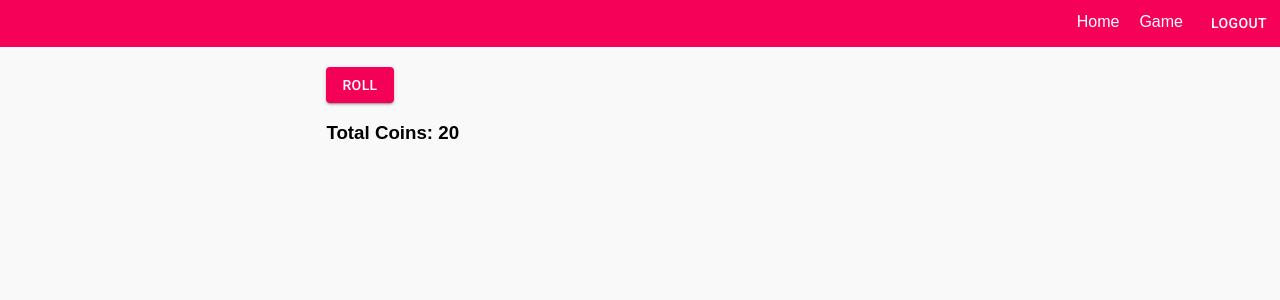
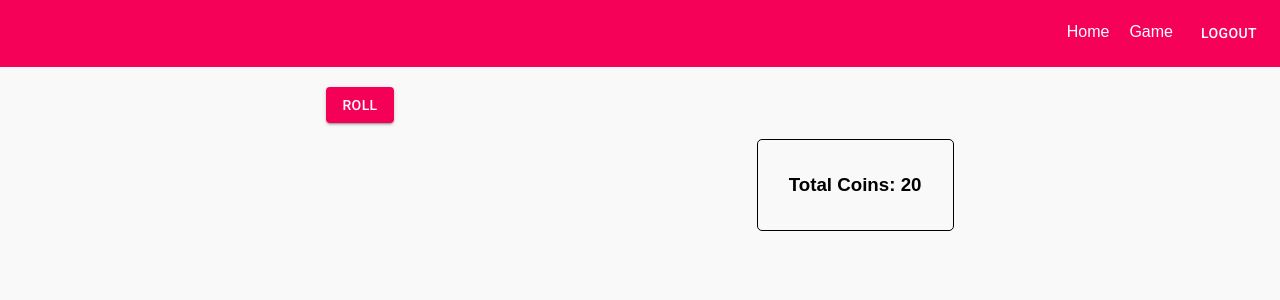
Before and after one commit to tania-dev/Gaming-test, a React (Create React App) app in the folder client/: page /game in a window 1280 px wide. Shown: the top 300 px of the page. Built offline with nearby package versions, Linux system fonts and the light colour scheme; sample sign-in values are in the browser's storage.

Commit message:
Gaming page updated

```diff
--- a/client/src/components/navigations/Navbar.jsx
+++ b/client/src/components/navigations/Navbar.jsx
@@ -1,4 +1,4 @@
-import { useEffect } from "react";
+import { useEffect, useState } from "react";
 import { useDispatch, useSelector } from "react-redux";
 import { useHistory, Link } from "react-router-dom";
 import Button from '@material-ui/core/Button';
@@ -9,12 +9,17 @@ function Navbar() {
     const dispatch = useDispatch();
     const history = useHistory();
     const state = useSelector(state => state);
+    const [user, setUser] = useState({});
 
     useEffect(() => {
         if(!state.login) {
             history.push("/login")
         }
-    }, [state, history])
+        setTimeout(function() {
+            let user = JSON.parse(localStorage.getItem('user'))
+            setUser(user)
+        }, 50);
+    }, [user, state, history])
 
     const handleLogout = () => {
         dispatch(makeLogout());
@@ -23,9 +28,15 @@ function Navbar() {
     return (
         <nav className="navbar-section">
             <div className="navbar-items">
+                {user && Object.keys(user).length > 0 ? <>
                 <Link to="/">Home</Link>
                 <Link to="/game">Game</Link>
                 <Button onClick={handleLogout}>Logout</Button>
+
+                </> : <>
+                <Link to="/login">Login</Link>
+                <Link to="/registration">Registration</Link>
+</>}
             </div>
         </nav>
     )
--- a/client/src/components/navigations/Navbar.scss
+++ b/client/src/components/navigations/Navbar.scss
@@ -1,6 +1,6 @@
 .navbar-section {
     background: #F50157;
-    padding: 5px;
+    padding: 15px;
     .navbar-items {
         text-align: right;
         a {
--- a/client/src/pages/Game/Game.jsx
+++ b/client/src/pages/Game/Game.jsx
@@ -3,11 +3,6 @@ import { useDispatch, useSelector } from "react-redux";
 import Button from '@material-ui/core/Button';
 import './Game.scss'
 import { gameStart } from '../../redux/actions';
-
-const formatter = new Intl.ListFormat('en', {
-    style: 'long',
-    type: 'conjunction'
-})
 
 function Game() {
     const [totalCoins, setTotalCoins] = useState(20);
@@ -21,7 +16,6 @@ function Game() {
     const handleRoll = () => {
         dispatch(gameStart(totalCoins - 1))
     }
-
     return (
         <div className="game-section">
             <div className="game">
@@ -29,8 +23,16 @@ function Game() {
                     <Button variant="contained" color="secondary" onClick={handleRoll}>Roll</Button>
                 </div>
                 <div className="items-section">
-                    <p>{formatter.format(state.game.items)}</p>
-                    <h3>Total Coins: {state.game.coins}</h3>
+                    <div className="items">
+                        {state.game.items.map((item, index) => {
+                            return (
+                                <p key={index} className="item">{item}</p>
+                            )
+                        })}
+                    </div>
+                    <div className="coins-section">
+                        <h3>Total Coins: {state.game.coins}</h3>
+                    </div>
                 </div>
             </div>
         </div>
--- a/client/src/pages/Game/Game.scss
+++ b/client/src/pages/Game/Game.scss
@@ -3,5 +3,34 @@
     margin: 0 auto;
     .game {
         margin-top: 20px;
+        .items-section {
+            display: flex;
+            flex-wrap: wrap;
+            justify-content: space-between;
+            .items {
+                display: flex;
+                .item {
+                    border: 1px solid;
+                    padding: 15px;
+                    border-radius: 5px;
+                    height: 100px;
+                    margin-right: 15px;
+                    line-height: 95px;
+                    min-width: 55px;
+                    text-align: center;
+                }
+            }
+            .coins-section {
+                border: 1px solid;
+                padding: 15px;
+                border-radius: 5px;
+                height: 60px;
+                min-width: 165px;
+                margin-top: 16px;
+                h3 {
+                    text-align: center;
+                }
+            }
+        }
     }
 }
```
